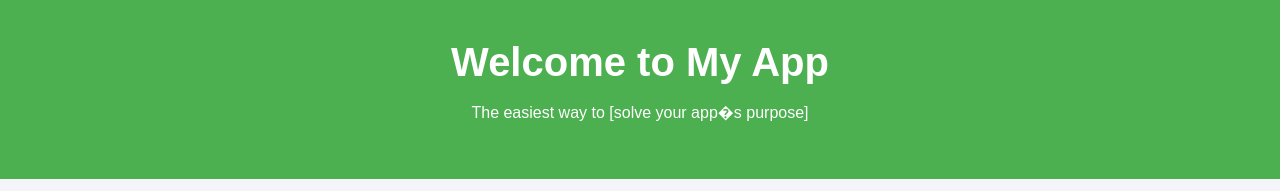
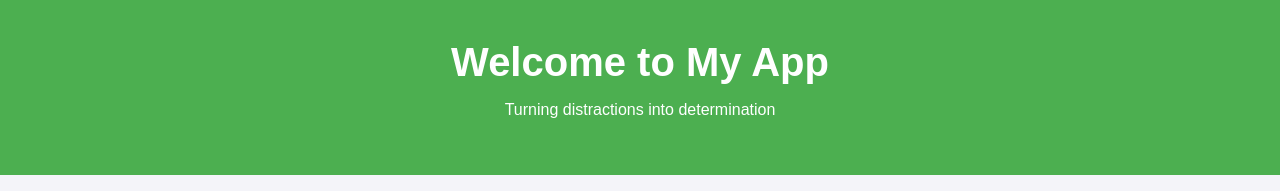
Before and after one commit to YM0509/BrainGate, a plain HTML site: page index.html in a window 1280 px wide. Shown: the top 191 px of the page. Drawn offline with Linux system fonts and the light colour scheme.

Commit message:
Initial Commit

```diff
--- a/index.html
+++ b/index.html
@@ -63,7 +63,7 @@
 <body>
   <header>
     <h1>Welcome to My App</h1>
-    <p>The easiest way to [solve your app�s purpose]</p>
+    <p>Turning distractions into determination</p>
   </header>
 
   <div class="buttons">
```
